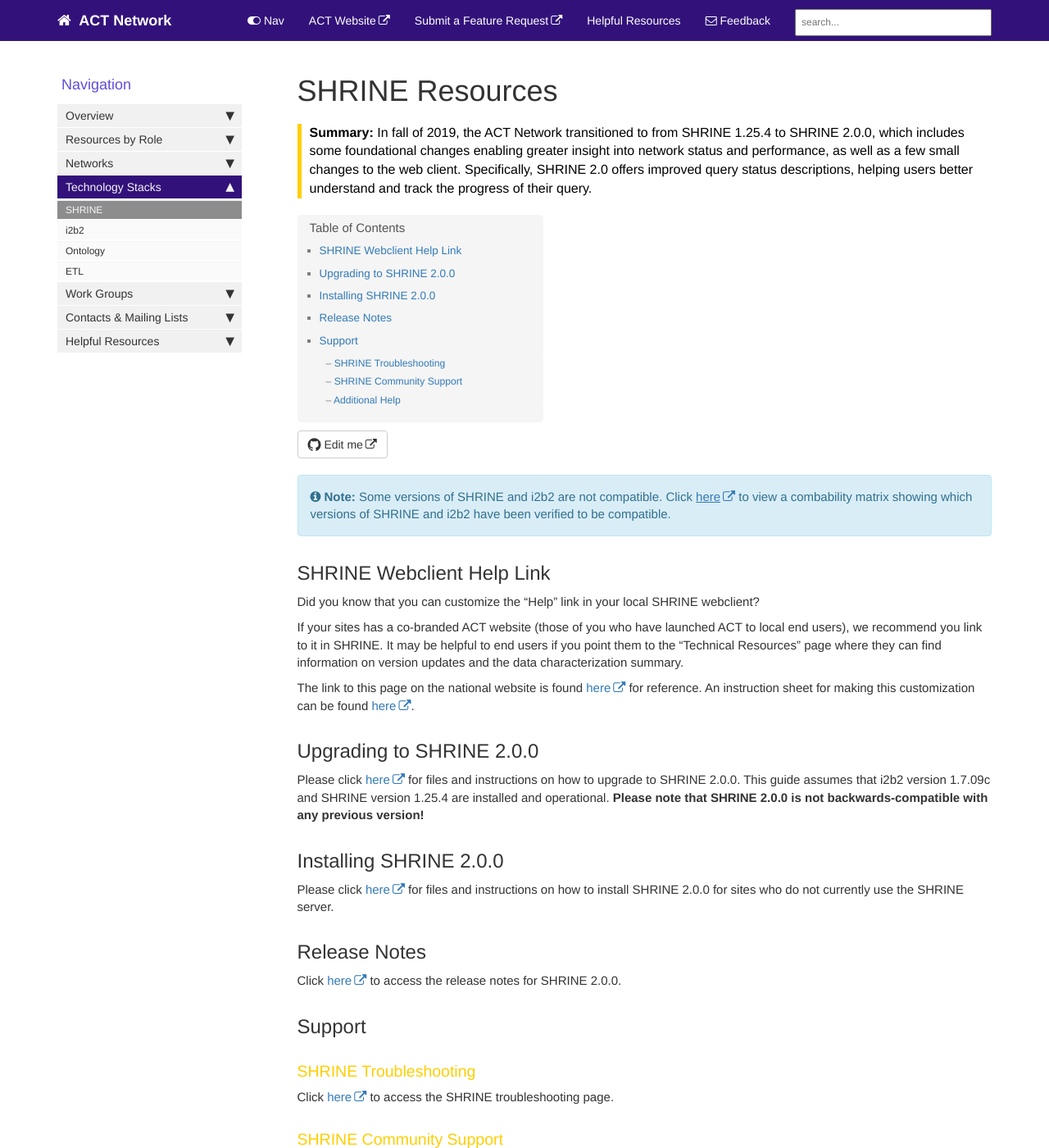
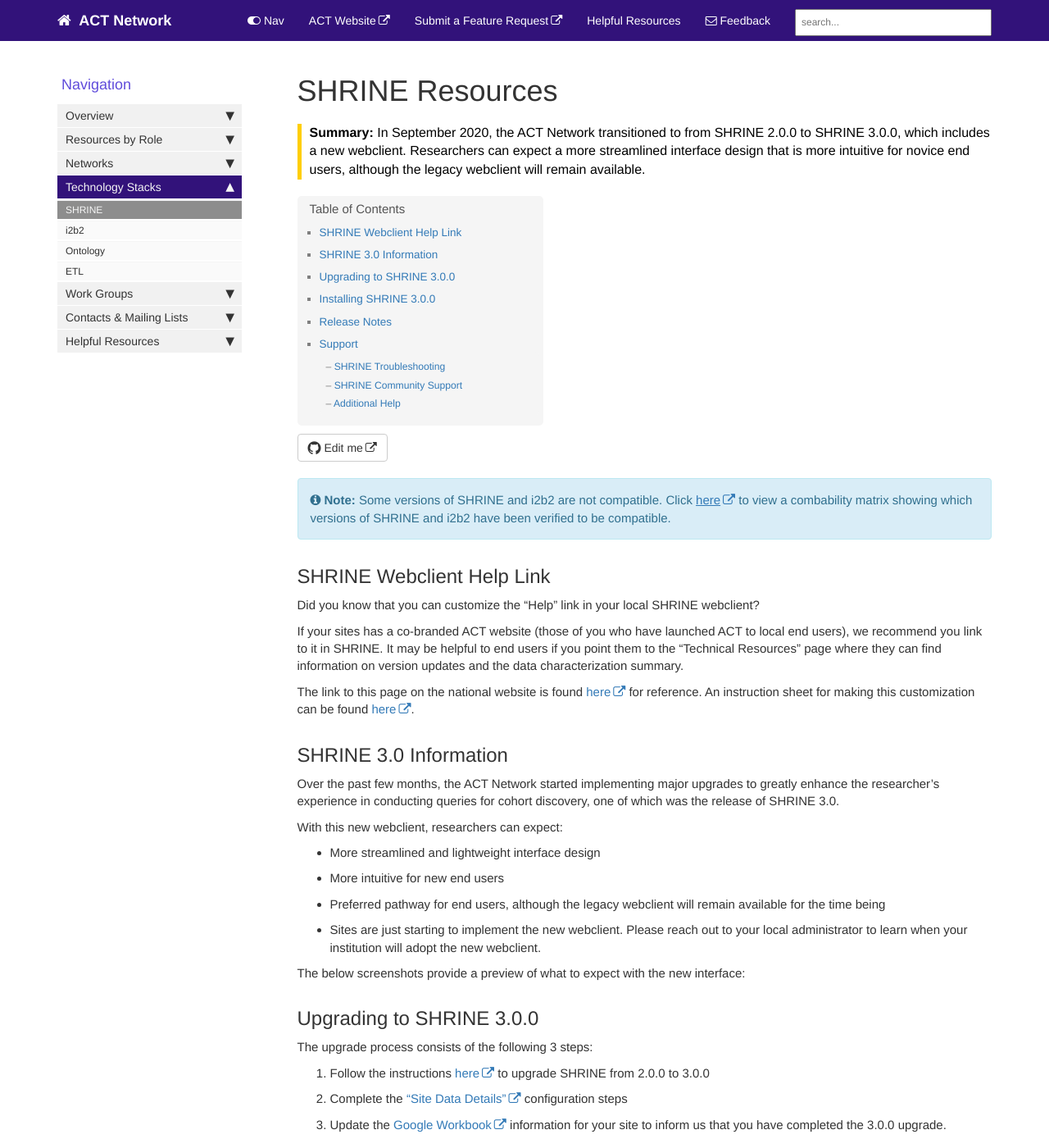
Before and after one commit to dbmi-pitt/ACT-Network, a Jekyll site: the page built from pages/mydoc/shrine.md, in a window 1280 px wide and 1400 px high. Shown: the whole window at 82% size. Built offline with Jekyll 4.4.1, drawn with Linux system fonts in a browser that asks for light colours; comment, search, counter and statistics services are not loaded; some of the changed text lies outside the part shown.

Commit message:
Update shrine.md

```diff
--- a/pages/mydoc/shrine.md
+++ b/pages/mydoc/shrine.md
@@ -1,8 +1,8 @@
 ---
 title: SHRINE Resources
-last_updated: January 2, 2020
-keywords: SHRINE
-summary: "In fall of 2019, the ACT Network transitioned to from SHRINE 1.25.4 to SHRINE 2.0.0, which includes some foundational changes enabling greater insight into network status and performance, as well as a few small changes to the web client. Specifically, SHRINE 2.0 offers improved query status descriptions, helping users better understand and track the progress of their query."
+last_updated: September 28, 2020
+keywords: SHRINE, 3.0
+summary: "In September 2020, the ACT Network transitioned to from SHRINE 2.0.0 to SHRINE 3.0.0, which includes a new webclient. Researchers can expect a more streamlined interface design that is more intuitive for novice end users, although the legacy webclient will remain available."
 sidebar: mydoc_sidebar
 permalink: shrine.html
 folder: mydoc
@@ -17,14 +17,29 @@
 
 The link to this page on the national website is found [here](https://www.actnetwork.us/national/tech-resources-46EU-1429JJ.html) for reference. An instruction sheet for making this customization can be found [here](https://pitt.box.com/s/yfadiyhvhakd2tkka9geo2h4c9kiynq4).
 
-## Upgrading to SHRINE 2.0.0
-Please click [here](https://open.med.harvard.edu/wiki/pages/viewpage.action?pageId=71434469) for files and instructions on how to upgrade to SHRINE 2.0.0. This guide assumes that i2b2 version 1.7.09c and SHRINE version 1.25.4 are installed and operational. **Please note that SHRINE 2.0.0 is not backwards-compatible with any previous version!**
+## SHRINE 3.0 Information
+Over the past few months, the ACT Network started implementing major upgrades to greatly enhance the researcher’s experience in conducting queries for cohort  discovery, one of which was the release of SHRINE 3.0.
 
-## Installing SHRINE 2.0.0
-Please click [here](https://open.med.harvard.edu/wiki/display/SHRINE/SHRINE+Installation+Guide) for files and instructions on how to install SHRINE 2.0.0 for sites who do not currently use the SHRINE server.
+With this new webclient, researchers can expect:
+* More streamlined and lightweight interface design
+*	More intuitive for new end users
+*	Preferred pathway for end users, although the legacy webclient will remain available for the time being
+*	Sites are just starting to implement the new webclient. Please reach out to your local administrator to learn when your institution will adopt the new webclient.
+
+The below screenshots provide a preview of what to expect with the new interface:
+
+## Upgrading to SHRINE 3.0.0
+The upgrade process consists of the following 3 steps:
+
+1. Follow the instructions [here](https://open.catalyst.harvard.edu/wiki/pages/viewpage.action?pageId=77042767) to upgrade SHRINE from 2.0.0 to 3.0.0
+2. Complete the [“Site Data Details”](https://open.catalyst.harvard.edu/wiki/pages/viewpage.action?pageId=77040288) configuration steps
+3. Update the [Google Workbook](https://docs.google.com/spreadsheets/d/12M4mKR0qdvPrruFX5qWCcWHAqPB3B5HGxd12l2bQmJY/edit#gid=1287730364) information for your site to inform us that you have completed the 3.0.0 upgrade.
+
+## Installing SHRINE 3.0.0
+Please click [here](https://open.catalyst.harvard.edu/wiki/display/SHRINE/SHRINE+3.0.0+Installation+Guide) for files and instructions on how to install SHRINE 3.0.0 for sites who do not currently use the SHRINE server.
 
 ## Release Notes
-Click [here](https://open.med.harvard.edu/wiki/display/SHRINE/2.0.0+Release+Notes) to access the release notes for SHRINE 2.0.0.
+Click [here](https://open.catalyst.harvard.edu/wiki/display/SHRINE/3.0.0+Release+Notes) to access the release notes for SHRINE 3.0.0.
 
 ## Support
 ### SHRINE Troubleshooting
```
